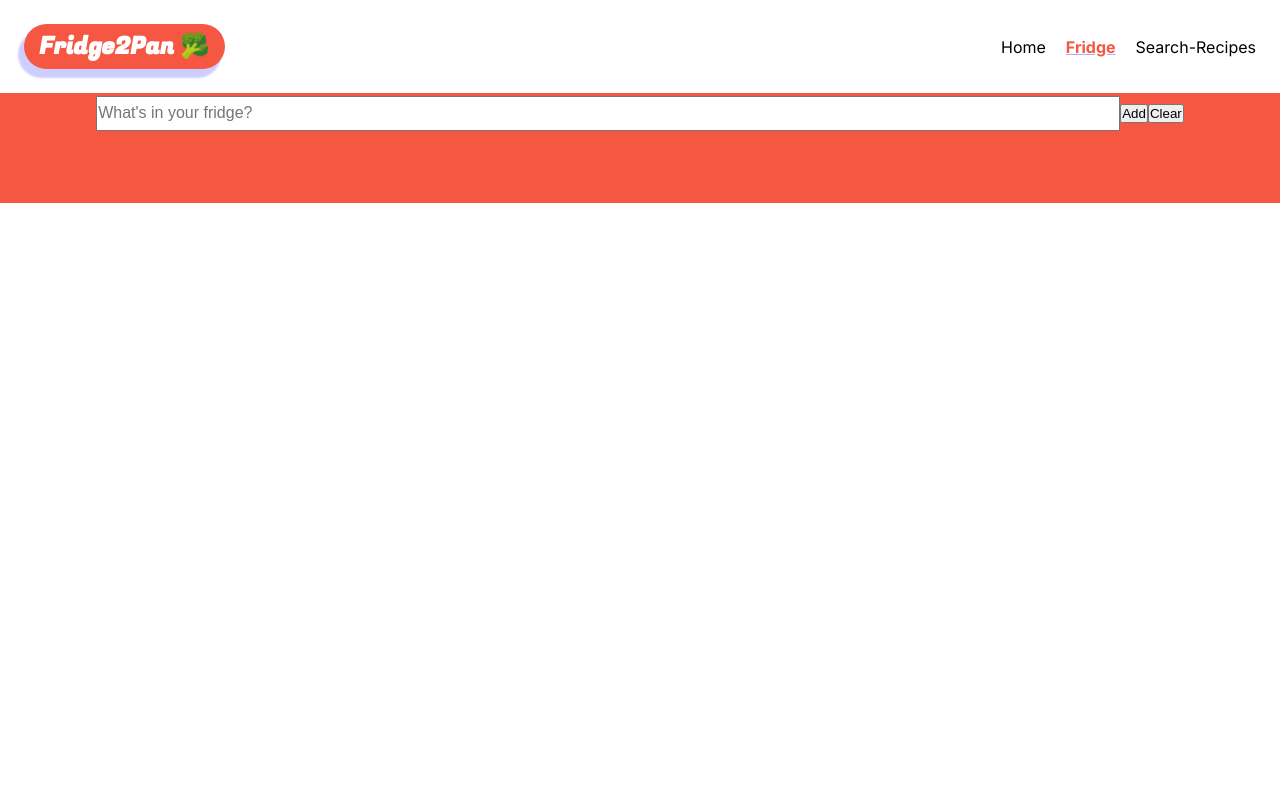
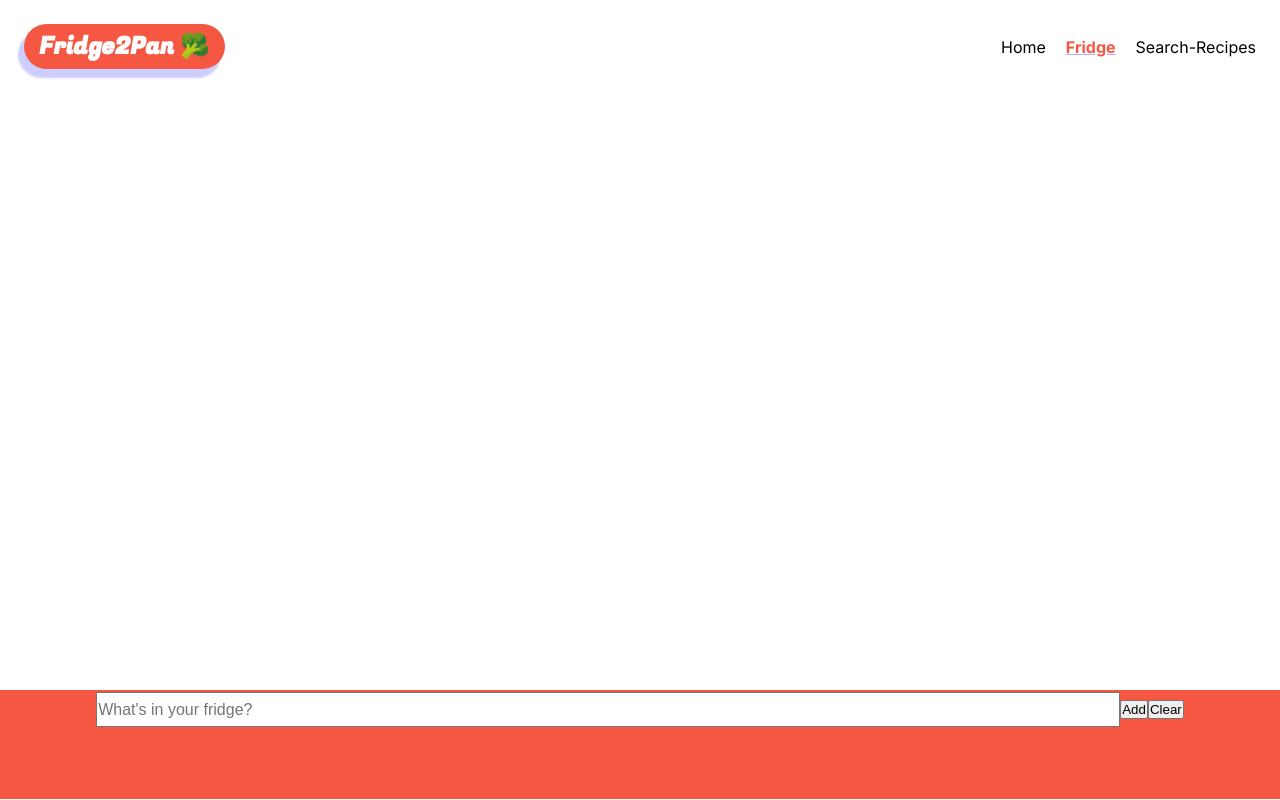
Before and after one commit to mavSeneris/Fridge2Pan, a React (Vite) app: page /fridge in a window 1280 px wide. Built offline with nearby package versions, Linux system fonts and the light colour scheme.

Commit message:
moadded a fridge__scroll-wrapper and moved the form below it

```diff
--- a/src/pages/Fridge.jsx
+++ b/src/pages/Fridge.jsx
@@ -53,9 +53,13 @@ export default function Fridge() {
 
   return (
     <section>
-      <div className="submit-wrapper">
+
         <div className="fridge">
+        <div className="fridge__scroll-wrapper">
+         <div className="fridge__list">{fridgeItems}</div>
+        </div>
           <form action="" className="fridge__form">
+
             <div className="fridge__controls">
               <input
                 type="text"
@@ -81,10 +85,9 @@ export default function Fridge() {
                 Clear
               </button>
             </div>
-            <div className="fridge__list">{fridgeItems}</div>
+
           </form>
         </div>
-      </div>
     </section>
   );
 }
```
